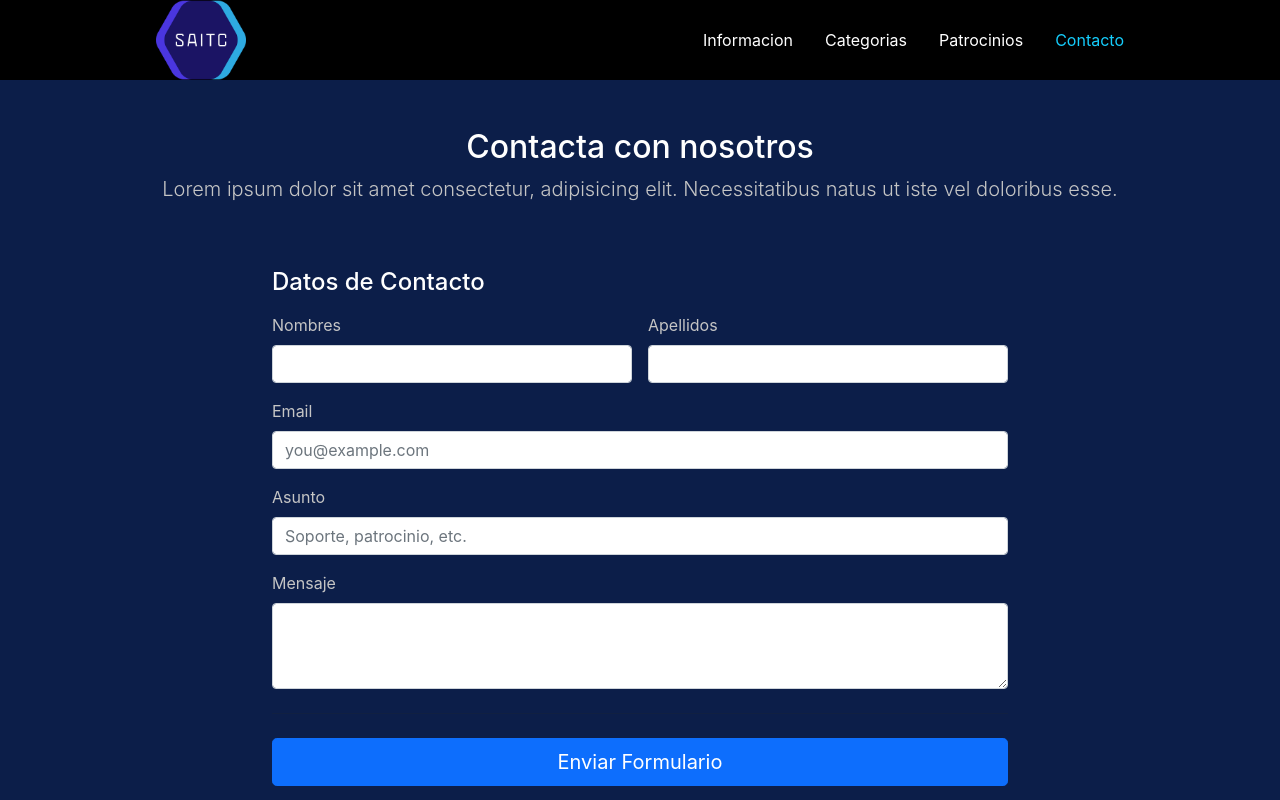
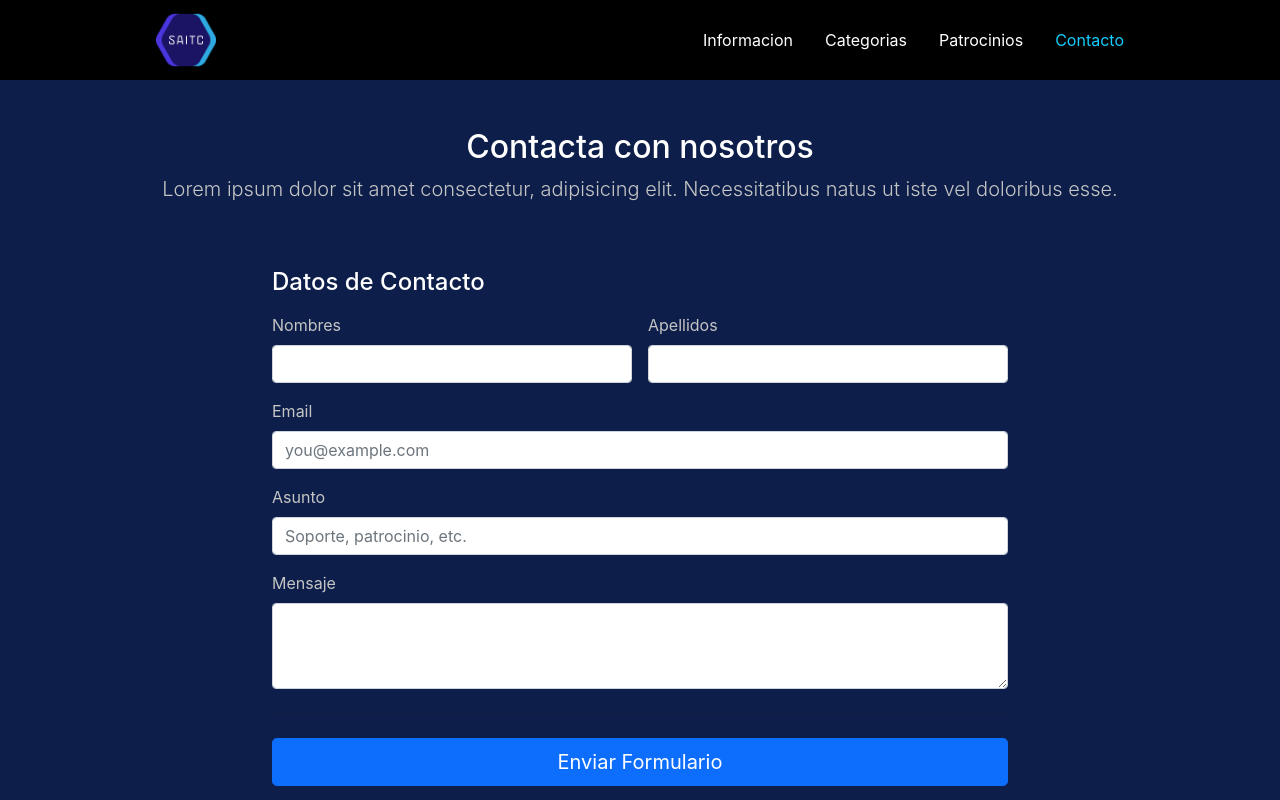
Before and after one commit to william-monroy/Game-Jam, a React (Create React App) app: page /contacto in a window 1280 px wide. Shown: the top 800 px of the page. Built offline with nearby package versions, Linux system fonts and the light colour scheme.

Commit message:
responsive navbar design

```diff
--- a/src/Components/Navbar/Navbar.css
+++ b/src/Components/Navbar/Navbar.css
@@ -38,7 +38,7 @@
 
 @media(min-width: 767.1px) and (max-width: 991px) {
     #logo{
-        width: 80px;
+        width: 50px;
     }
 
     #icon {
@@ -54,7 +54,7 @@
 
 @media(min-width: 991.1px) {
     #logo{
-        width: 90px;
+        width: 60px;
     }
 
     #icon {
```
